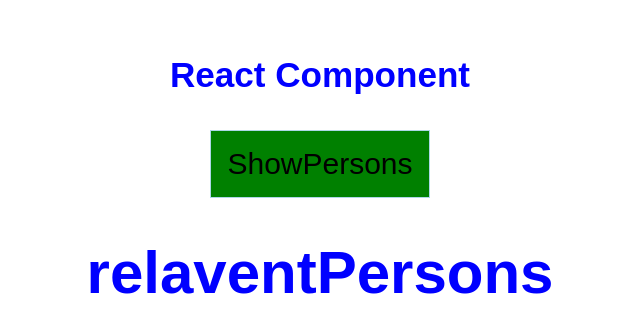
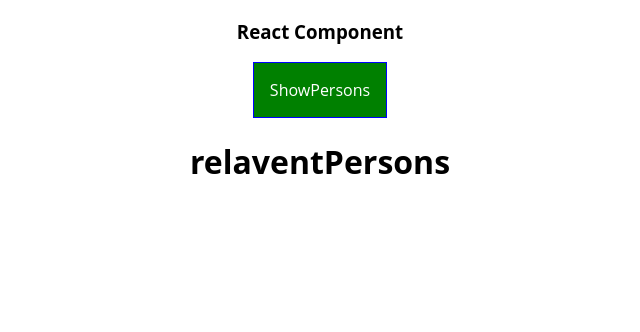
Before and after one commit to krkchaitanya/modern-react-APP, a React app: page / in a window 1280 px wide. Shown: the top 332 px of the page, without its empty margins (320-960 px from the left). Built offline with nearby package versions, Linux system fonts and the light colour scheme.

Commit message:
btnToggle

```diff
--- a/src/container/App.css
+++ b/src/container/App.css
@@ -1,27 +1,33 @@
 .App {
   text-align: center;
-  padding: 20px;
-  font-size: 30px;
-  color: blue;
+  font-family: 'Open Sans', sans-serif;
 }
 
-.personList{
-  padding: 20px;
-  text-align: center;
+.red{
+  color: red;
+}
+
+.bold{
+  font-weight: bold;
 }
 
 .App button{
-  border: 1px solid lightblue;
+  border: 1px solid blue;
   padding: 16px;
   background-color: green;
   font: inherit;
+  color: white;
 }
 
 .App button:hover{
-  background-color:lightgreen;
+  background: lightgreen;
   color: black;
 }
 
 .App button.Red{
+  background-color: red;
+}
 
+.App button.Red:hover{
+  background-color: salmon;
 }
--- a/src/container/App.js
+++ b/src/container/App.js
@@ -80,14 +80,16 @@
 
   render() {
 
-// let btnClass="";
+
 let persons=null;
+let btnClass="";
 
 if(this.state.showPerson){
   persons=<Persons
             persons={this.state.persons}
             clicked={this.deletePersonHandler}
             changed={this.nameChangeHandler}/>
+            btnClass=classes.Red;
 }
 
 
@@ -106,7 +108,7 @@
         <h3>React Component</h3>
 
        {/* <button  onClick={()=>this.setState({showPerson:true})}  >Show Person</button> */}
-       <button onClick={()=>this.togglePersonsHandler() }>ShowPersons</button>
+       <button className={btnClass} onClick={()=>this.togglePersonsHandler() }>ShowPersons</button>
 
           <Cockpit
           appTitle={this.props.title}
```
